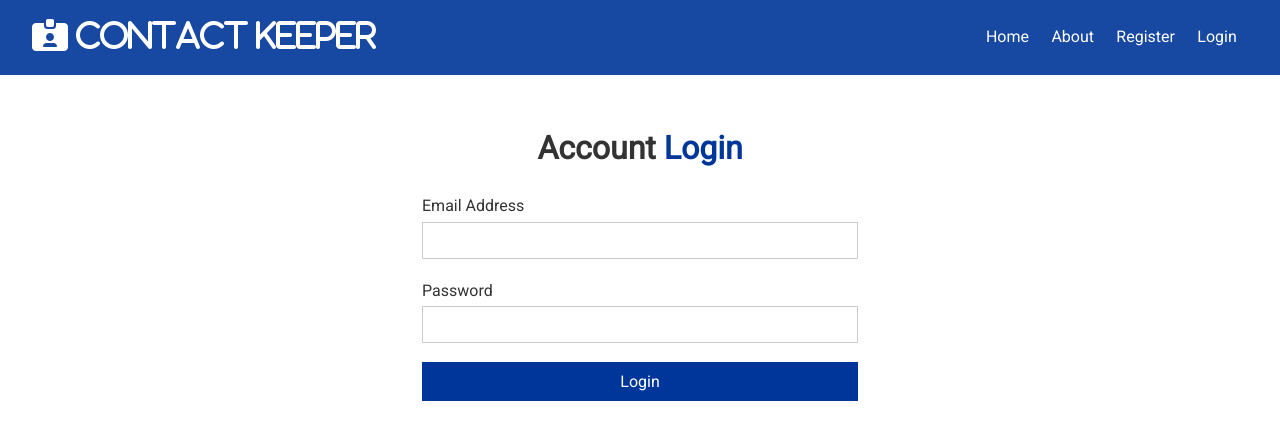
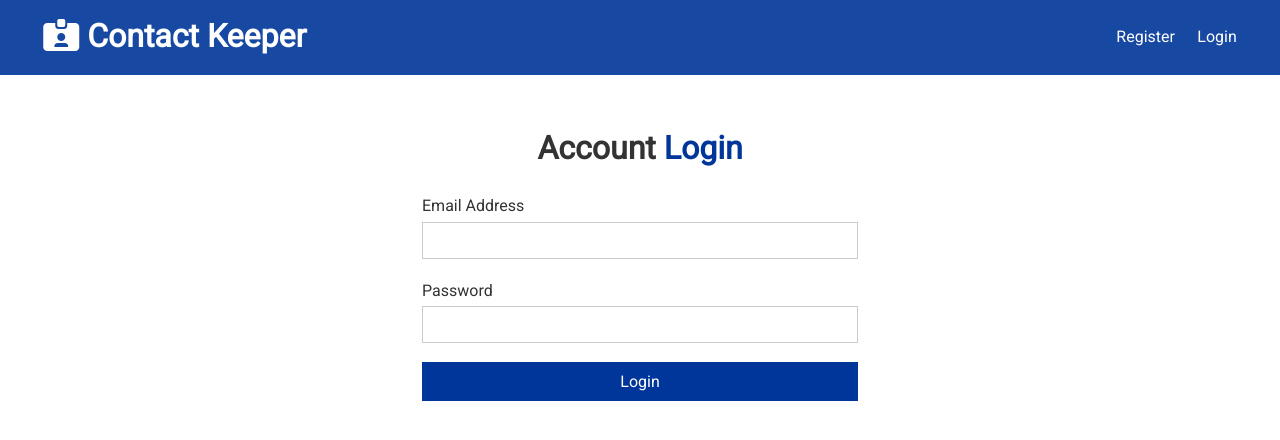
Before and after one commit to jelenastj/contact_keeper, a React (Create React App) app in the folder client/: page /login in a window 1280 px wide. Shown: the top 440 px of the page. Built offline with nearby package versions, Linux system fonts and the light colour scheme.

Commit message:
logout and navbar

```diff
--- a/client/src/components/layout/Navbar.js
+++ b/client/src/components/layout/Navbar.js
@@ -1,34 +1,62 @@
-import React from 'react'
+import React, { Fragment, useContext } from 'react'
 import PropTypes from 'prop-types';
 import { Link } from 'react-router-dom';
+import AuthContext from '../../context/auth/authContext';
 
 
 
 const Navbar = ({ title, icon }) => {
+  const authContext = useContext(AuthContext);
+
+  const { isAuthenticated, logout, user } = authContext;
+
+  const onLogout = () => {
+    logout();
+
+  };
+  const authLinks = (
+    <Fragment>
+      <li>Hello {user && user.name}</li>
+      <li>
+        <a onClick={onLogout} href='#!'>
+          <i className='fas fa-sign-out-alt' />{' '}
+          <span className='hide-sm'>Logout</span>
+        </a>
+      </li>
+    </Fragment>
+  );
+
+  const guestLinks = (
+    <Fragment>
+      <li>
+        <Link to='/register'>Register</Link>
+      </li>
+      <li>
+        <Link to='/login'>Login</Link>
+      </li>
+    </Fragment>
+  );
+
+
   return (
-    <div className={"navbar bg-primary"}>
+    <div className='navbar bg-primary'>
       <h1>
-        <i className={icon}> {title} </i>
+        <Link to='/'>
+          <i className={icon} /> {title}
+        </Link>
       </h1>
-      <ul>
-        <li>
-          <Link to='/'>Home</Link>
-          <Link to='/about'>About</Link>
-          <Link to='/register'>Register</Link>
-          <Link to='/login'>Login</Link>
-        </li>
-      </ul>
+      <ul>{isAuthenticated ? authLinks : guestLinks}</ul>
     </div>
+  );
+};
 
-  )
-}
 Navbar.propTypes = {
   title: PropTypes.string.isRequired,
-  icon: PropTypes.string,
-}
+  icon: PropTypes.string
+};
 
 Navbar.defaultProps = {
   title: 'Contact Keeper',
   icon: 'fas fa-id-card-alt'
-}
+};
 export default Navbar
--- a/client/src/context/auth/AuthState.js
+++ b/client/src/context/auth/AuthState.js
@@ -94,7 +94,7 @@
 
 
   // Logout
-  const logout = () => console.log('logout')
+  const logout = () => dispatch({ type: LOGOUT });
 
 
   // Clear Errors
--- a/client/src/context/auth/authReducer.js
+++ b/client/src/context/auth/authReducer.js
@@ -31,6 +31,7 @@
     case REGISTER_FAIL:
     case AUTH_ERROR:
     case LOGIN_FAIL:
+    case LOGOUT:
       localStorage.removeItem('token');
       return {
         ...state,
```
